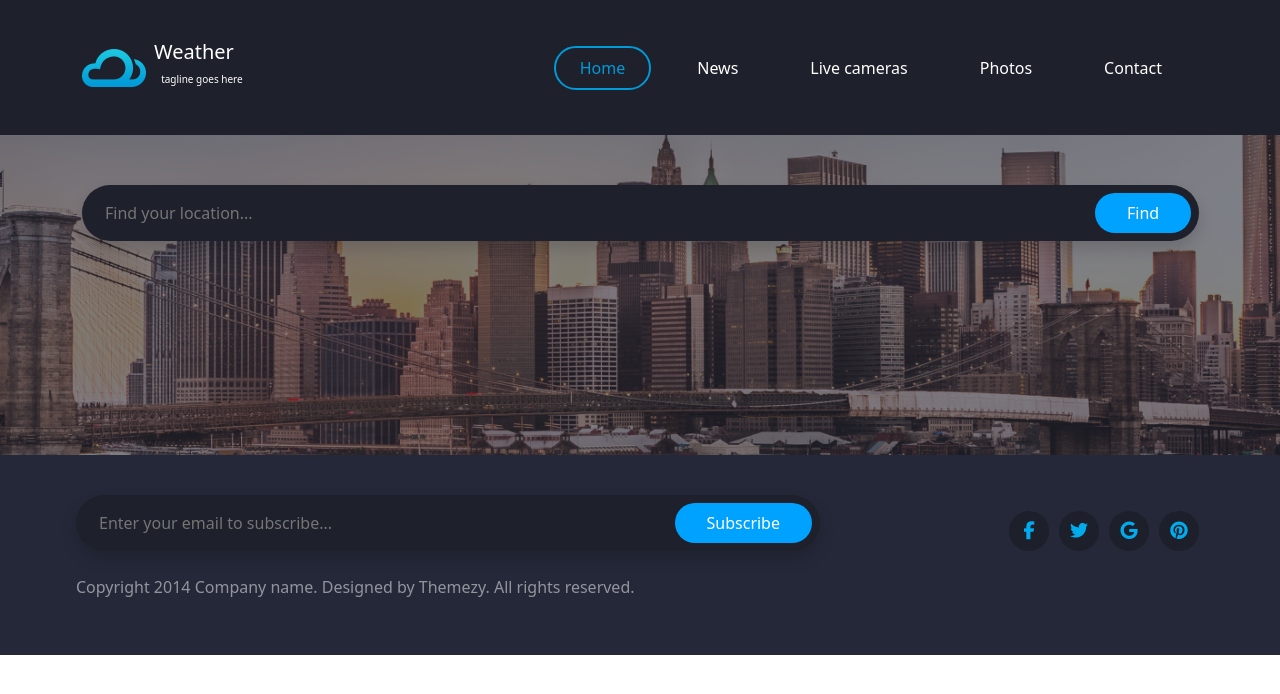
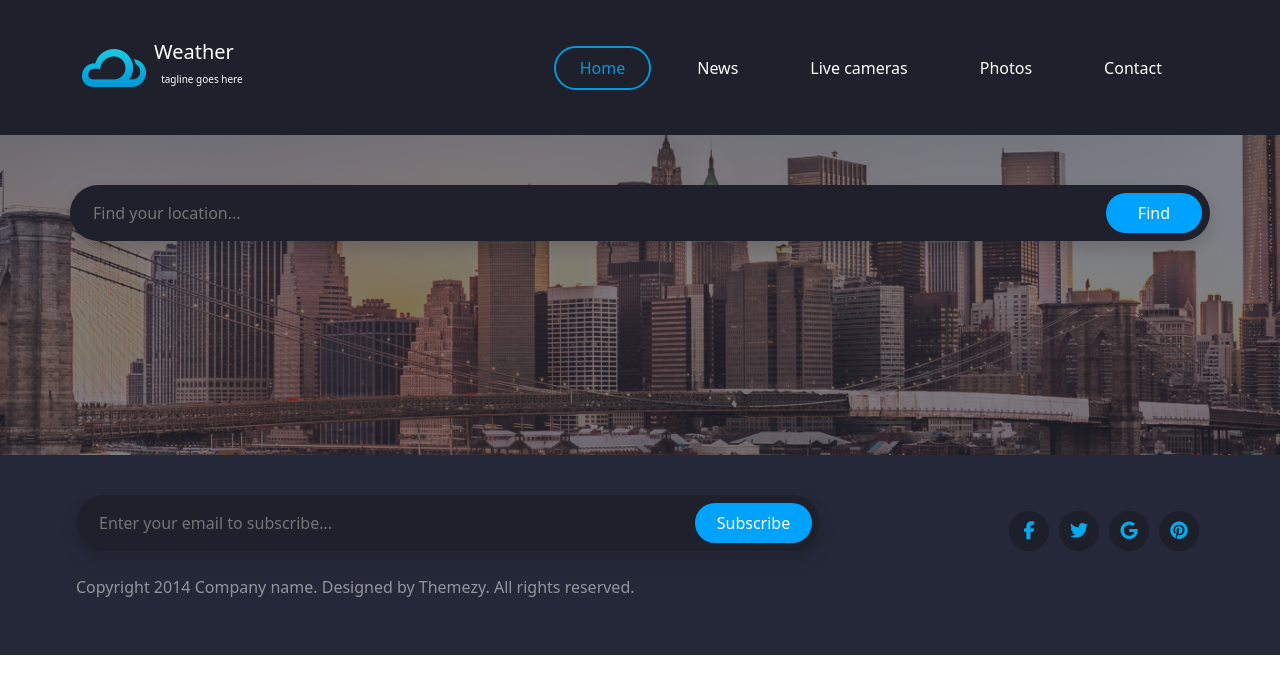
Before and after one commit to Abanoub1812/route-assignments, a plain HTML site: page index.html in a window 1280 px wide. Drawn offline with Linux system fonts and the light colour scheme; no server answers.

Commit message:
fix inputs

```diff
--- a/index.html
+++ b/index.html
@@ -66,6 +66,7 @@
 
     <section>
       <div class="container">
+        <div class="row w-100">
           <div class="custom-search shadow mx-auto">
             <input
               id="search"
@@ -74,6 +75,7 @@
               aria-label="Search"
             />
             <button type="button">Find</button>
+          </div>
         </div>
       </div>
       <div class="bg-img"></div>
--- a/style.css
+++ b/style.css
@@ -50,7 +50,7 @@ section .container {
   padding: 0.5rem;
   position: absolute;
   z-index: 99;
-  width: 98%;
+  /* width: 96%; */
   top: 50px;
 }
 
@@ -154,8 +154,6 @@ section.current-weather .container .card {
   background-color: #1e202b;
   border-radius: 30px;
   padding: 0.5rem;
-  width: 100%;
-  max-width: 800px;
 }
 
 .footer .custom-footer input {
@@ -177,7 +175,7 @@ section.current-weather .container .card {
   border: none;
   color: white;
   border-radius: 30px;
-  padding: 0.5rem 2rem;
+  padding: 0.5rem 3%;
   cursor: pointer;
   transition: background-color 0.3s;
 }
```
Lines whose indentation alone changed are shown as unchanged.
